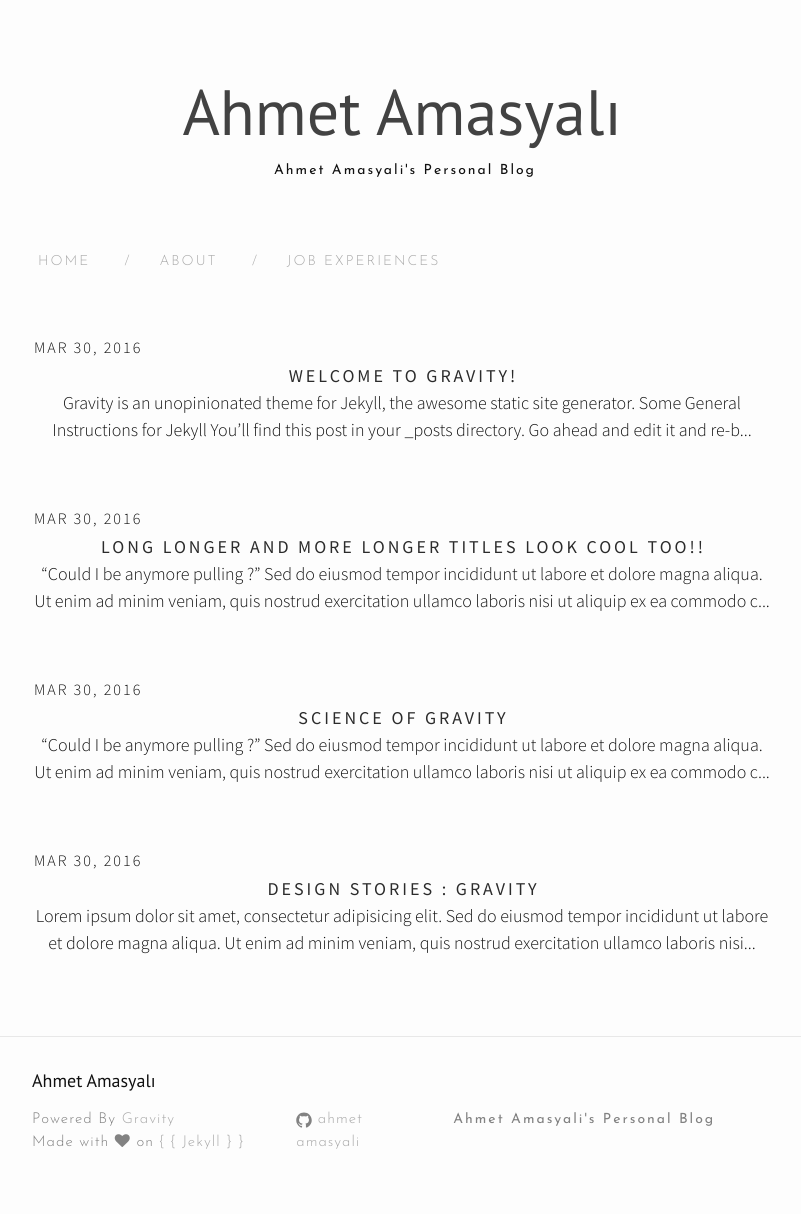
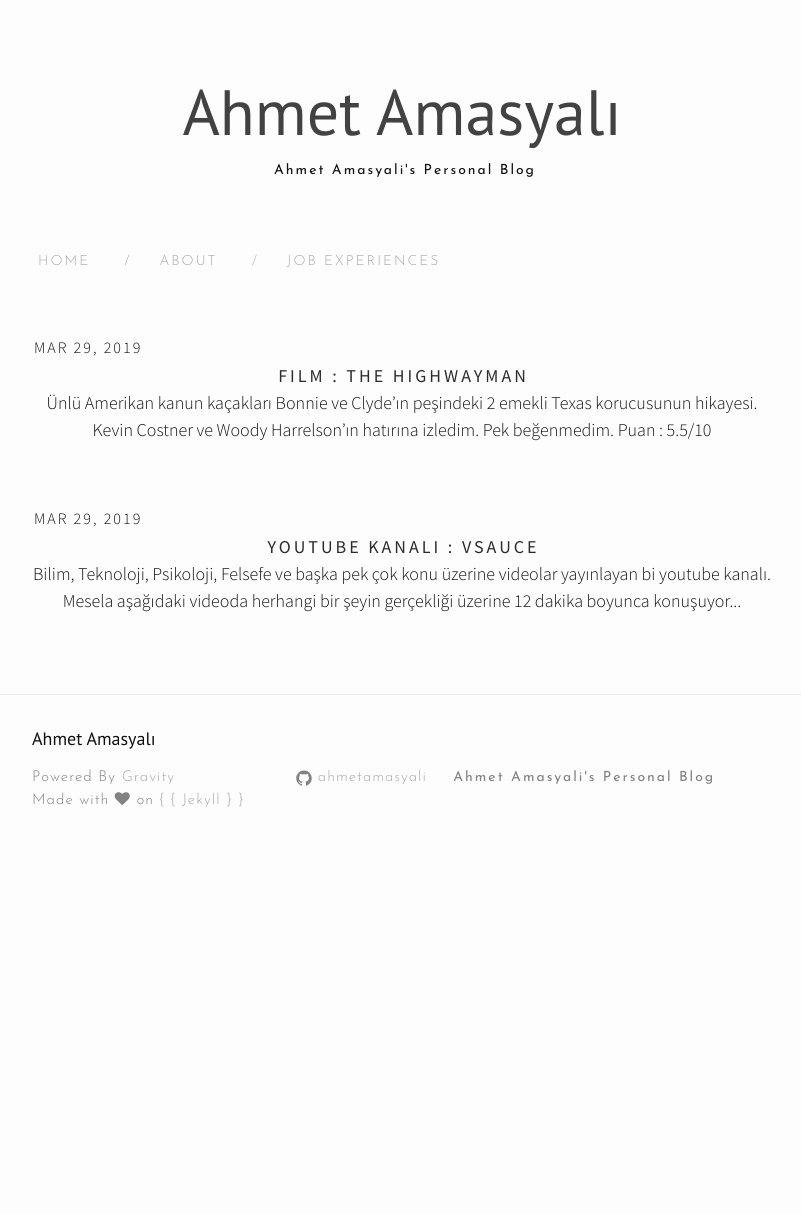
Before and after one commit to ahmetamasyali/blog.github.io, a Jekyll site: the page built from index.html, in a window 1280 px wide. Shown: the whole page, without its empty margins (238-1039 px from the left). Built offline with Jekyll 4.4.1, drawn with Linux system fonts in a browser that asks for light colours; nearby versions of some CDN libraries; the list of posts is cut into pages by our own code; after the commit the page ends 900 px from its top, so only the background shows below that.

Commit message:
blog new posts

```diff
--- a/_config.yml
+++ b/_config.yml
@@ -4,7 +4,7 @@
 description: Ahmet Amasyali's Personal Blog
 baseurl: "/" # the subpath of your site, e.g. /blog
 url: "https://ahmetamasyali.github.io" # the base hostname & protocol for your site
-github_username:  ahmet amasyali
+github_username:  ahmetamasyali
 paginate: 5
 theme-dark: false #Set to true to change to dark website theme
 
--- /dev/null
+++ b/_includes/youtubePlayer.html
@@ -0,0 +1 @@
+<iframe width="560" height="315" src="https://www.youtube.com/embed/{{ include.id }}" frameborder="0" allowfullscreen></iframe>
--- /dev/null
+++ b/_posts/2016-03-29-vsauce.markdown
@@ -0,0 +1,14 @@
+---
+layout: post
+title:  "Youtube Kanalı : Vsauce"
+date:   2019-03-29 19:45:31 +0530
+categories: ["youtube"]
+author: "Ahmet Amasyali"
+---
+Bilim, Teknoloji, Psikoloji, Felsefe ve başka pek çok konu üzerine videolar yayınlayan bi youtube kanalı.
+
+Mesela aşağıdaki videoda herhangi bir şeyin gerçekliği üzerine 12 dakika boyunca konuşuyor.
+
+{% include youtubePlayer.html id=L45Q1_psDqk %}
+
+Puan : 9.6/10
--- a/_posts/2016-03-30-design-stories.markdown
+++ /dev/null
@@ -1,14 +0,0 @@
----
-layout: post
-title:  "Design Stories : Gravity"
-date:   2016-03-30 19:45:31 +0530
-categories: ["design", "science", "life"]
-author: "Hemang Kumar"
----
-Lorem ipsum dolor sit amet, consectetur adipisicing elit.
-
-Sed do eiusmod tempor incididunt ut labore et dolore magna aliqua. Ut enim ad minim veniam, quis nostrud exercitation ullamco laboris nisi ut aliquip ex ea commodo consequat.
-
- Duis aute irure dolor in reprehenderit in voluptate velit esse cillum dolore eu fugiat nulla pariatur. Excepteur sint occaecat cupidatat non proident, sunt in culpa qui officia deserunt mollit anim id est laborum.
-
-Lorem ipsum dolor sit amet, consectetur adipisicing elit, sed do eiusmod tempor incididunt ut labore et dolore magna aliqua. Ut enim ad minim veniam, quis nostrud exercitation ullamco laboris nisi ut aliquip ex ea commodo consequat. Duis aute irure dolor in reprehenderit in voluptate velit esse cillum dolore eu fugiat nulla pariatur. Excepteur sint occaecat cupidatat non proident, sunt in culpa qui officia deserunt mollit anim id est laborum.
--- a/_posts/2016-03-30-science.markdown
+++ /dev/null
@@ -1,14 +0,0 @@
----
-layout: post
-title:  "Science of Gravity"
-date:   2016-03-30 19:45:31 +0530
-categories: science
-author: "Chandler Bing"
----
-"Could I be anymore pulling ?"
-
-Sed do eiusmod tempor incididunt ut labore et dolore magna aliqua. Ut enim ad minim veniam, quis nostrud exercitation ullamco laboris nisi ut aliquip ex ea commodo consequat.
-
- Duis aute irure dolor in reprehenderit in voluptate velit esse cillum dolore eu fugiat nulla pariatur. Excepteur sint occaecat cupidatat non proident, sunt in culpa qui officia deserunt mollit anim id est laborum.
-
-Lorem ipsum dolor sit amet, consectetur adipisicing elit, sed do eiusmod tempor incididunt ut labore et dolore magna aliqua. Ut enim ad minim veniam, quis nostrud exercitation ullamco laboris nisi ut aliquip ex ea commodo consequat. Duis aute irure dolor in reprehenderit in voluptate velit esse cillum dolore eu fugiat nulla pariatur. Excepteur sint occaecat cupidatat non proident, sunt in culpa qui officia deserunt mollit anim id est laborum.
--- a/_posts/2016-03-30-science0.markdown
+++ /dev/null
@@ -1,14 +0,0 @@
----
-layout: post
-title:  "Long Longer and more Longer titles look cool too!!"
-date:   2016-03-30 19:45:31 +0530
-categories: science
-author: "Chandler Bing"
----
-"Could I be anymore pulling ?"
-
-Sed do eiusmod tempor incididunt ut labore et dolore magna aliqua. Ut enim ad minim veniam, quis nostrud exercitation ullamco laboris nisi ut aliquip ex ea commodo consequat.
-
- Duis aute irure dolor in reprehenderit in voluptate velit esse cillum dolore eu fugiat nulla pariatur. Excepteur sint occaecat cupidatat non proident, sunt in culpa qui officia deserunt mollit anim id est laborum.
-
-Lorem ipsum dolor sit amet, consectetur adipisicing elit, sed do eiusmod tempor incididunt ut labore et dolore magna aliqua. Ut enim ad minim veniam, quis nostrud exercitation ullamco laboris nisi ut aliquip ex ea commodo consequat. Duis aute irure dolor in reprehenderit in voluptate velit esse cillum dolore eu fugiat nulla pariatur. Excepteur sint occaecat cupidatat non proident, sunt in culpa qui officia deserunt mollit anim id est laborum.
--- a/_posts/2016-03-30-welcome-to-jekyll.markdown
+++ /dev/null
@@ -1,29 +0,0 @@
----
-layout: post
-title:  "Welcome to Gravity!"
-date:   2016-03-30 19:45:31 +0530
-categories: jekyll update
----
-Gravity is an unopinionated theme for Jekyll, the awesome static site generator.
-
-Some General Instructions for Jekyll
-
-You’ll find this post in your `_posts` directory. Go ahead and edit it and re-build the site to see your changes. You can rebuild the site in many different ways, but the most common way is to run `jekyll serve`, which launches a web server and auto-regenerates your site when a file is updated.
-
-To add new posts, simply add a file in the `_posts` directory that follows the convention `YYYY-MM-DD-name-of-post.ext` and includes the necessary front matter. Take a look at the source for this post to get an idea about how it works.
-
-Jekyll also offers powerful support for code snippets:
-
-{% highlight ruby %}
-def print_hi(name)
-  puts "Hi, #{name}"
-end
-print_hi('Tom')
-#=> prints 'Hi, Tom' to STDOUT.
-{% endhighlight %}
-
-Check out the [Jekyll docs][jekyll-docs] for more info on how to get the most out of Jekyll. File all bugs/feature requests at [Jekyll’s GitHub repo][jekyll-gh]. If you have questions, you can ask them on [Jekyll Talk][jekyll-talk].
-
-[jekyll-docs]: http://jekyllrb.com/docs/home
-[jekyll-gh]:   https://github.com/jekyll/jekyll
-[jekyll-talk]: https://talk.jekyllrb.com/
--- /dev/null
+++ b/_posts/2019-03-29-the-highwaymen.markdown
@@ -0,0 +1,11 @@
+---
+layout: post
+title:  "Film : The Highwayman"
+date:   2019-03-29 19:45:31 +0530
+categories: ["movies"]
+author: "Ahmet Amasyali"
+---
+Ünlü Amerikan kanun kaçakları Bonnie ve Clyde'ın peşindeki 2 emekli Texas korucusunun hikayesi.
+Kevin Costner ve Woody Harrelson'ın hatırına izledim. Pek beğenmedim.
+
+Puan : 5.5/10
```
Also changed, not shown: 1 other file.
